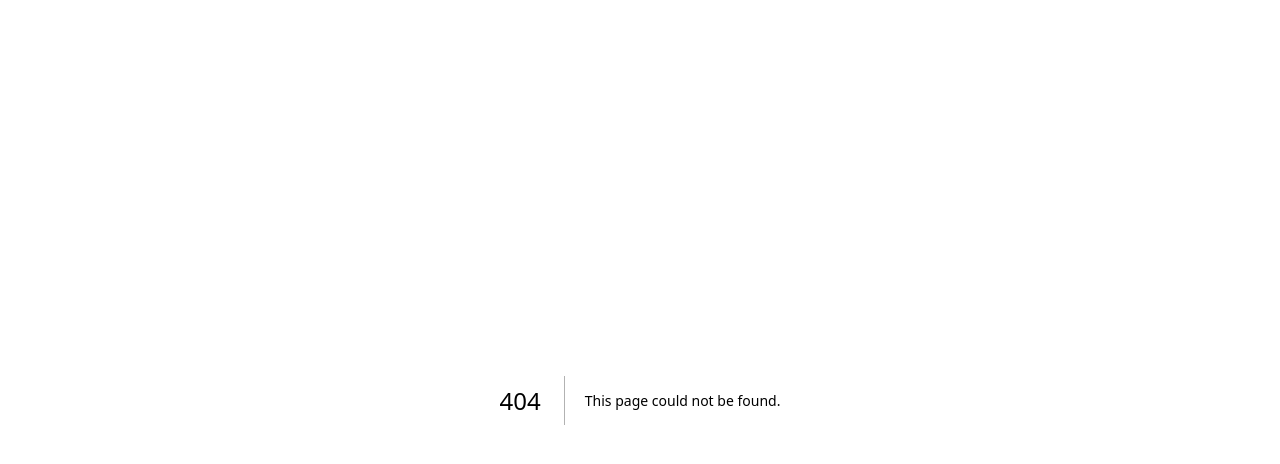
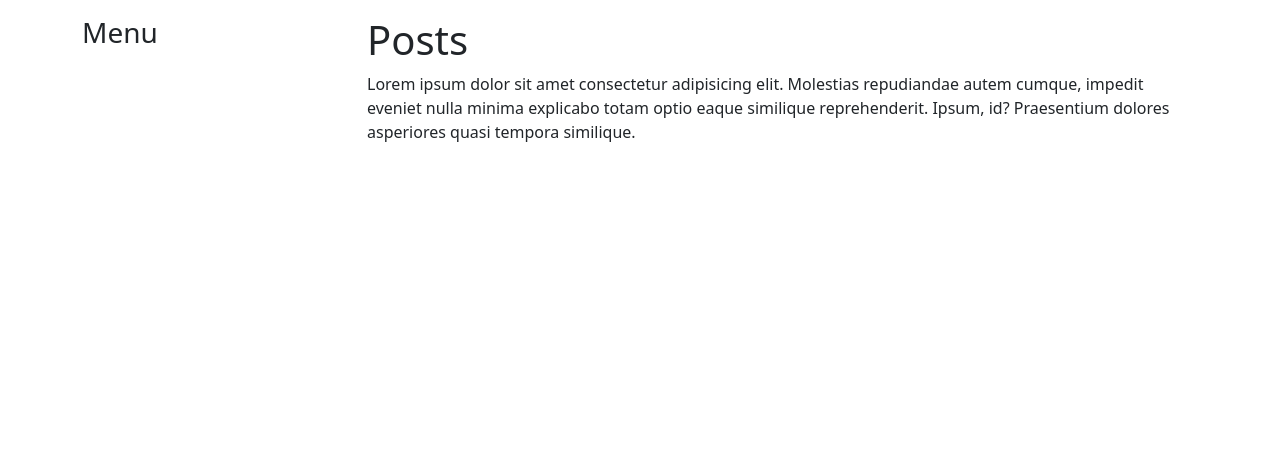
Before and after one commit to nguyentuanthien2384/nextjs, a Next.js app in the folder nextjs_basic/: page /posts in a window 1280 px wide. Before the commit this address had no page. Shown: the top 464 px of the page. Built offline with nearby package versions, Linux system fonts and the light colour scheme.

Commit message:
feat: initialize Next.js project with main layout group, Bootstrap integration, and basic pages

```diff
--- a/nextjs_basic/package.json
+++ b/nextjs_basic/package.json
@@ -9,6 +9,7 @@
     "lint": "eslint"
   },
   "dependencies": {
+    "bootstrap": "^5.3.8",
     "next": "16.3.0",
     "react": "19.2.8",
     "react-dom": "19.2.8"
--- /dev/null
+++ b/nextjs_basic/src/app/(main-layout)/about/page.tsx
@@ -0,0 +1,10 @@
+import React from "react";
+
+export default function AboutPage() {
+  return (
+    <div>
+      <h1>About Us</h1>
+      <p>Trang giới thiệu</p>
+    </div>
+  );
+}
--- /dev/null
+++ b/nextjs_basic/src/app/(main-layout)/layout.tsx
@@ -0,0 +1,16 @@
+import React from "react";
+
+export default function MainLayout({
+  children,
+}: Readonly<{ children: React.ReactNode }>) {
+  return (
+    <div className="container main-layout py-3">
+      <div className="row">
+        <div className="col-3">
+          <h3>Menu</h3>
+        </div>
+        <div className="col-9">{children}</div>
+      </div>
+    </div>
+  );
+}
--- /dev/null
+++ b/nextjs_basic/src/app/(main-layout)/posts/page.tsx
@@ -0,0 +1,15 @@
+import React from "react";
+
+export default function Page() {
+  return (
+    <div>
+      <h1>Posts</h1>
+      <p>
+        Lorem ipsum dolor sit amet consectetur adipisicing elit. Molestias
+        repudiandae autem cumque, impedit eveniet nulla minima explicabo totam
+        optio eaque similique reprehenderit. Ipsum, id? Praesentium dolores
+        asperiores quasi tempora similique.
+      </p>
+    </div>
+  );
+}
--- a/nextjs_basic/src/app/layout.tsx
+++ b/nextjs_basic/src/app/layout.tsx
@@ -1,7 +1,7 @@
 import type { Metadata } from "next";
 import { Geist, Geist_Mono } from "next/font/google";
 import "./globals.css";
-
+import "bootstrap/dist/css/bootstrap.css";
 const geistSans = Geist({
   variable: "--font-geist-sans",
   subsets: ["latin"],
```
Also changed, not shown: 1 other file (tests, documents, lock files or other folders).
